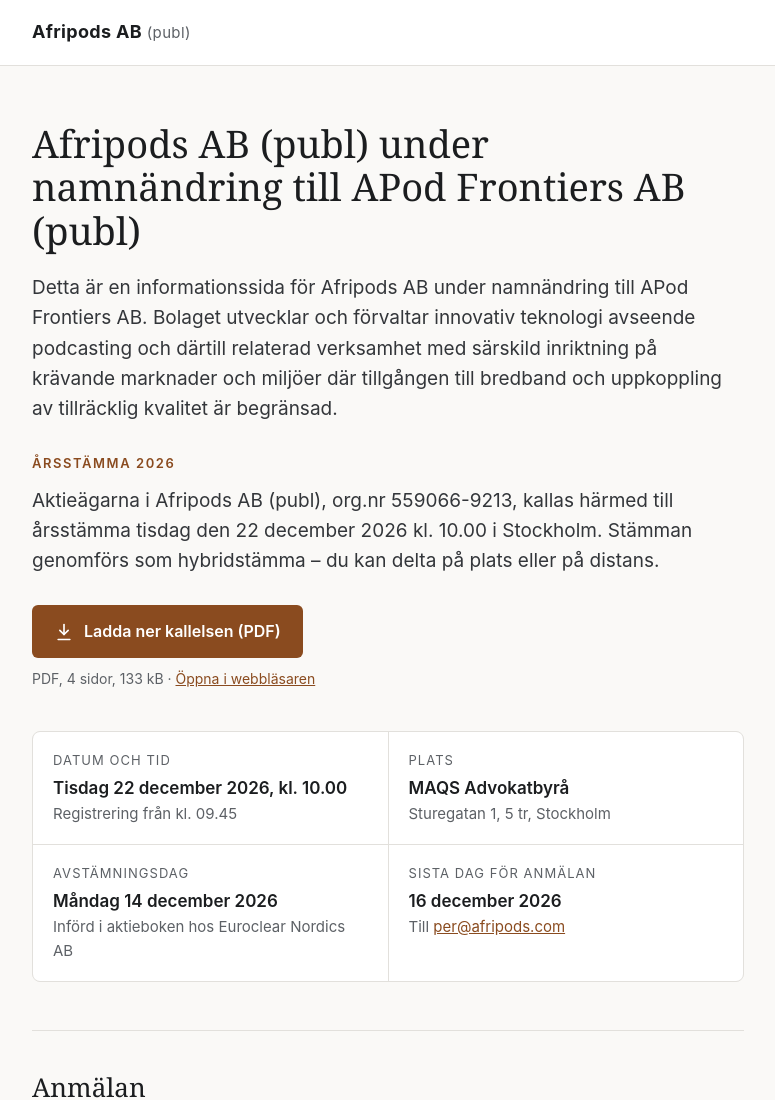
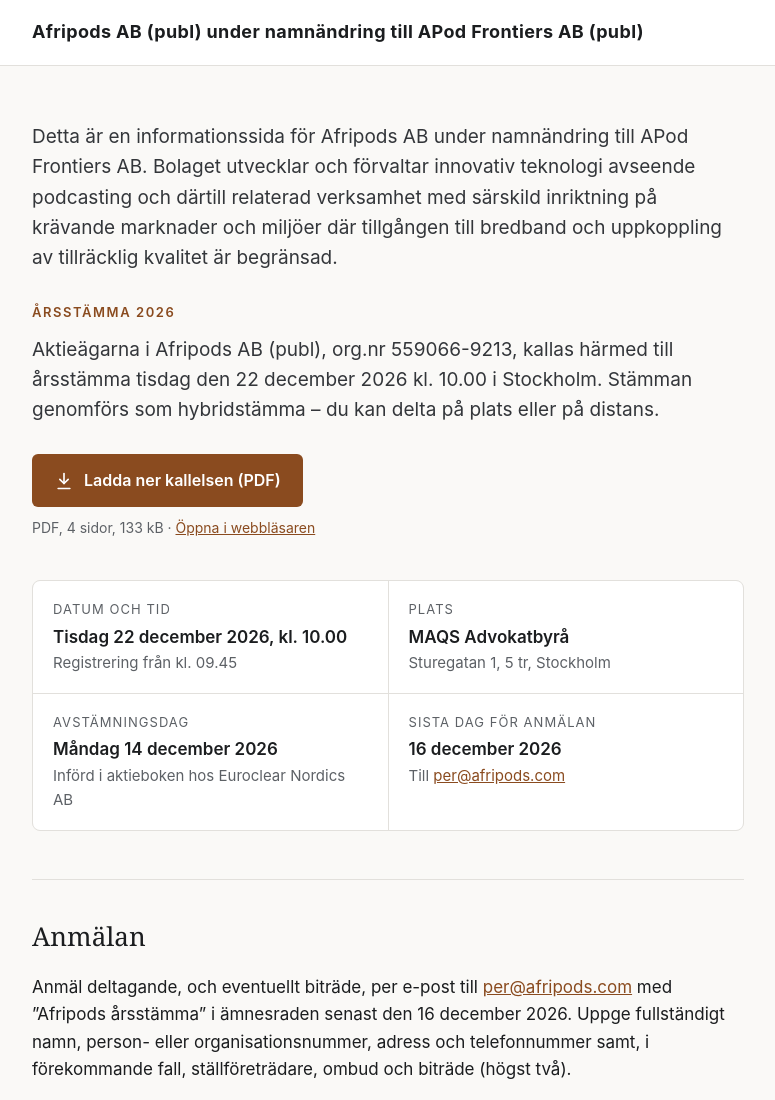
Before and after one commit to lvlsgroup/apodfrontiers, a plain HTML site: page index.html in a window 1280 px wide. Shown: the top 1100 px of the page, without its empty margins (252-1027 px from the left). Drawn offline with Linux system fonts and the light colour scheme.

Commit message:
Update brand name in header and remove h1 element

```diff
--- a/index.html
+++ b/index.html
@@ -93,14 +93,13 @@
 
 <header class="top">
   <div class="wrap">
-    <div class="brand">Afripods AB <small>(publ)</small></div>
+    <div class="brand">Afripods AB (publ) under namnändring till APod Frontiers AB (publ)</div>
   </div>
 </header>
 
 <main class="wrap">
 
   <div class="hero">
-    <h1>Afripods AB (publ) under namnändring till APod Frontiers AB (publ)</h1>
     <p class="lead">Detta är en informationssida för Afripods AB under namnändring till APod Frontiers AB. Bolaget utvecklar och förvaltar innovativ teknologi avseende podcasting och därtill relaterad verksamhet med särskild inriktning på krävande marknader och miljöer där tillgången till bredband och uppkoppling av tillräcklig kvalitet är begränsad.</p>
     <p class="eyebrow">Årsstämma 2026</p>
     <p class="lead">Aktieägarna i Afripods AB (publ), org.nr 559066-9213, kallas härmed till årsstämma tisdag den 22 december 2026 kl. 10.00 i Stockholm. Stämman genomförs som hybridstämma – du kan delta på plats eller på distans.</p>
```
